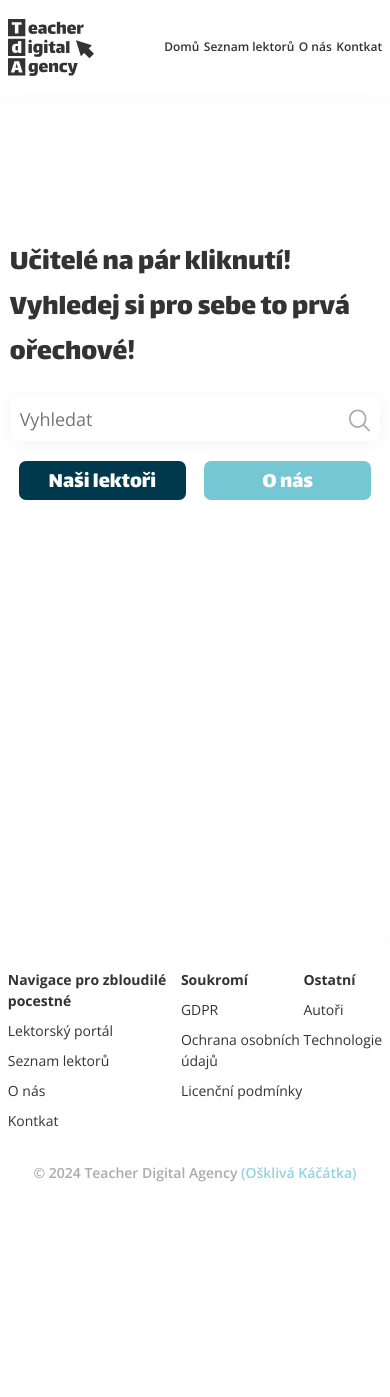
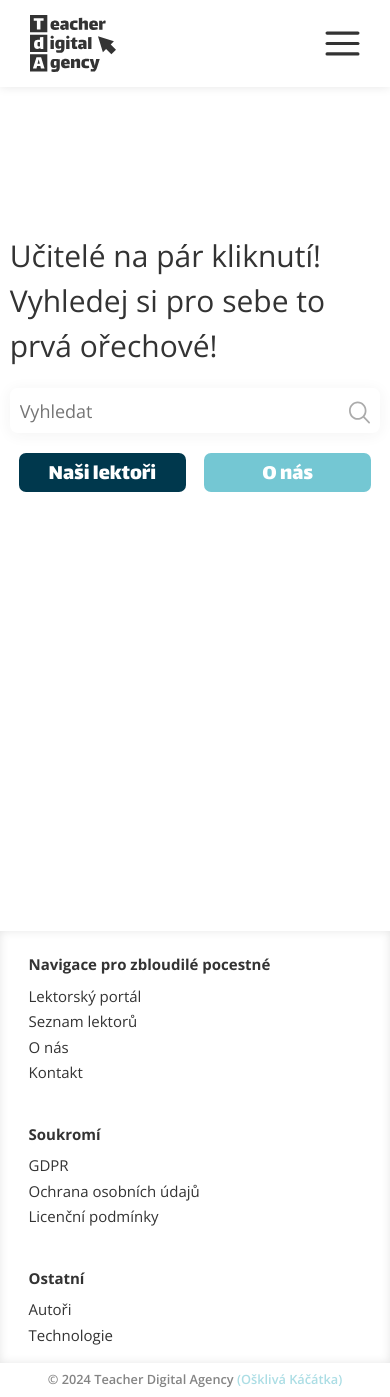
Before and after one commit to Kubiczeek/TdA24-OsklivaKacatka-Pracovni, a SvelteKit app: page / in a window 390 px wide. Before the commit the page ends 1183 px from the top, so only its background shows below. Built offline with nearby package versions, Linux system fonts and the light colour scheme.

Commit message:
feat(resposnivity): update responsivty for navbar and footer

```diff
--- a/src/routes/+layout.svelte
+++ b/src/routes/+layout.svelte
@@ -1,185 +1,233 @@
 <script>
   import "sanitize.css";
-  import { logo_black } from "$lib/assets/images.js";
+  import {
+    logo_black,
+    hamburger,
+    cross,
+    logo_color,
+  } from "$lib/assets/images.js";
+
+  let open = false;
 </script>
 
 <nav>
-  <a href="/"><img src={logo_black} alt="logo" /> </a>
-  <div class="anchors">
-    <a href="/">Domů</a>
-    <a href="/">Seznam lektorů</a>
-    <a href="/">O nás</a>
-    <a href="/">Kontkat</a>
+  <div class="contents">
+    <a href="/">
+      <img src={logo_black} alt="" />
+    </a>
+    <div class="links">
+      <a href="/">Domů</a>
+      <a href="/">Seznam lektorů</a>
+      <a href="/">O nás</a>
+      <a href="/">Kontakt</a>
+    </div>
+    <button on:click={() => (open = true)}>
+      <img src={hamburger} alt="" />
+    </button>
+    <div class="sidebar" class:open>
+      <button class="close" on:click={() => (open = false)}>
+        <img src={cross} alt="" />
+      </button>
+      <a href="/">Domů</a>
+      <a href="/">Seznam lektorů</a>
+      <a href="/">O nás</a>
+      <a href="/">Kontakt</a>
+    </div>
   </div>
 </nav>
 <slot />
 <footer>
-  <div>
-    <a href="/"><img src={logo_black} alt="logo" /> </a>
-    <div class="anchors">
-      <div class="list">
-        <span class="header">Navigace pro zbloudilé pocestné</span>
-        <a href="/">Lektorský portál</a>
-        <a href="/">Seznam lektorů</a>
-        <a href="/">O nás</a>
-        <a href="/">Kontkat</a>
-      </div>
-      <div class="list">
-        <span class="header">Soukromí</span>
-        <a href="/">GDPR</a>
-        <a href="/">Ochrana osobních údajů</a>
-        <a href="/">Licenční podmínky</a>
-      </div>
-      <div class="list">
-        <span class="header">Ostatní</span>
-        <a href="/">Autoři</a>
-        <a href="/">Technologie</a>
-      </div>
-    </div>
+  <div class="footer-content">
+    <a href="/"> <img src={logo_color} alt="" /> </a>
+    <ul>
+      <li><a href="/">Navigace pro zbloudilé pocestné</a></li>
+      <li><a href="/">Lektorský portál</a></li>
+      <li><a href="/">Seznam lektorů</a></li>
+      <li><a href="/">O nás</a></li>
+      <li><a href="/">Kontakt</a></li>
+    </ul>
+    <ul>
+      <li><a href="/">Soukromí</a></li>
+      <li><a href="/">GDPR</a></li>
+      <li><a href="/">Ochrana osobních údajů</a></li>
+      <li><a href="/">Licenční podmínky</a></li>
+    </ul>
+    <ul>
+      <li><a href="/">Ostatní</a></li>
+      <li><a href="/">Autoři</a></li>
+      <li><a href="/">Technologie</a></li>
+    </ul>
   </div>
 </footer>
-<p class="copywriter">
-  © 2024 Teacher Digital Agency <span>(Ošklivá Káčátka)</span>
-</p>
+<p>© 2024 Teacher Digital Agency <span>(Ošklivá Káčátka)</span></p>
 
 <style>
   @import url("https://fonts.googleapis.com/css2?family=Lalezar&family=Open+Sans:ital,wdth,wght@0,75..100,300..800;1,75..100,300..800&display=swap");
 
   :global(html) {
     font-size: 15px;
-    font-family: "Open Sans", sans-serif;
-    color: #333;
-    padding: 0;
-    margin: 0;
   }
 
-  a,
-  span,
-  p {
-    color: #333;
-    text-decoration: none;
-    padding: 0;
-    margin: 0;
+  :global(img) {
+    max-width: 100%;
   }
 
-  .copywriter {
-    font-size: 0.933rem;
-    font-weight: 600;
-    color: rgba(51, 51, 51, 0.41);
-    text-align: center;
-    /* position: absolute;
-    bottom: 0; */
-    width: 100%;
+  :global(a, span, p, li) {
+    font-family: "Open Sans", sans-serif;
+    margin: 0;
+    padding: 0;
+    text-decoration: none;
+    color: #333;
   }
 
-  .copywriter span {
-    color: rgba(116, 199, 211, 0.78);
-  }
-
-  .anchors {
-    display: flex;
-    align-items: center;
-    font-size: 1.2rem;
-  }
-
-  nav .anchors {
-    gap: 2.33rem;
-  }
-
-  .list {
-    display: flex;
-    flex-direction: column;
-    gap: 0.6rem;
-    font-size: 0.933rem;
-  }
-
-  .header {
-    font-weight: 700;
-  }
-
-  footer .anchors {
-    align-items: flex-start;
-    gap: 6.66rem;
-  }
-
-  footer .anchors div {
-    align-items: flex-start;
+  :global(ul, ol) {
+    list-style: none;
   }
 
   footer {
     width: 100%;
     display: flex;
-    padding: 30.5px 150px;
-    flex-direction: column;
-    /* position: absolute;
-    bottom: 10px; */
-    -webkit-box-shadow: inset 0px 4px 10.7px 0px rgba(51, 51, 51, 0.01);
-    -moz-box-shadow: inset 0px 4px 10.7px 0px rgba(51, 51, 51, 0.01);
-    box-shadow: inset 0px 4px 10.7px 0px rgba(51, 51, 51, 0.01);
+    justify-content: center;
+    box-shadow: inset 0 0 10px rgba(0, 0, 0, 0.1);
+  }
+
+  footer div > a {
+    display: flex;
+    justify-content: center;
+    align-items: center;
+  }
+
+  footer a > img {
+    width: 137px;
   }
 
   footer div {
+    width: min(1200px, 95%);
     display: flex;
-    align-items: center;
+    flex-direction: row;
     justify-content: space-between;
   }
 
-  img {
-    max-width: 100%;
+  footer ul > li {
+    padding: 0.1rem 1.25rem;
+  }
+
+  footer ul > li:first-child {
+    padding: 0.5rem 1.25rem;
+    font-weight: 700;
+  }
+
+  footer ul a {
+    padding: 0;
+  }
+
+  footer ul {
+    display: flex;
+    flex-direction: column;
+    padding: 0;
+  }
+
+  p {
+    font-size: 0.85rem;
+    padding: 0.5rem;
+    font-weight: 600;
+    text-align: center;
+    color: #333;
+    opacity: 0.6;
+  }
+
+  p > span {
+    color: #74c7d3;
+  }
+
+  nav {
+    background-color: #fff;
+    box-shadow: 0 0 10px rgba(0, 0, 0, 0.1);
+    font-weight: 600;
+    width: 100%;
+    display: flex;
+    justify-content: center;
+  }
+
+  .contents {
+    display: flex;
+    justify-content: space-between;
+    align-items: center;
+    width: 100%;
+    max-width: 1200px;
+    font-size: 1.2rem;
+  }
+
+  .contents button,
+  .sidebar {
+    display: none;
+  }
+
+  a {
+    padding: 1rem 2rem;
+  }
+
+  nav img {
     width: 86px;
   }
 
-  footer img {
-    width: 137px;
-  }
-
-  nav {
-    display: flex;
-    justify-content: space-between;
-    width: 100%;
-    padding: 19px 150px;
-    font-weight: 600;
-    -webkit-box-shadow: 0px 3px 16.2px 0px rgba(51, 51, 51, 0.03);
-    -moz-box-shadow: 0px 3px 16.2px 0px rgba(51, 51, 51, 0.03);
-    box-shadow: 0px 3px 16.2px 0px rgba(51, 51, 51, 0.03);
-  }
-
-  @media (max-width: 1300px) {
-    nav {
-      padding: 19px 2%;
-    }
-    footer {
-      padding: 30.5px 2%;
-    }
-  }
-
-  @media (max-width: 850px) {
-    footer > div > a {
+  @media (max-width: 720px) {
+    .links {
       display: none;
     }
 
-    footer > div {
-      width: 100%;
+    footer div {
+      flex-direction: column;
     }
 
-    footer > div > .anchors {
-      display: flex;
-      width: 100%;
-      justify-content: space-between;
-      gap: 0px;
+    footer div > a {
+      display: none;
     }
 
-    footer {
-      align-items: center;
+    .sidebar {
+      display: flex;
+      position: absolute;
+      flex-direction: column;
+      align-items: flex-end;
+      top: 0;
+      left: -100%;
+      width: 100%;
+      height: 100vh;
+      font-weight: 700;
+      font-size: 1.4rem;
+      padding: 1rem 0.2rem;
+      backdrop-filter: blur(3px);
+      opacity: 0;
+      transition: all 0.3s ease-in-out;
     }
-  }
 
-  @media (max-width: 500px) {
-    nav > .anchors {
-      gap: 0.3rem;
+    .sidebar > button {
+      display: block;
+      border: none;
+      background-color: transparent;
+      width: auto;
+      padding: 1rem 2rem;
     }
-    .anchors {
-      font-size: 0.8rem;
+
+    .sidebar > button img {
+      width: 30px;
+    }
+
+    .contents > button {
+      display: block;
+      border: none;
+      background-color: transparent;
+      width: auto;
+      padding: 1rem 2rem;
+    }
+
+    .contents > button img {
+      width: 35px;
+    }
+
+    .open {
+      opacity: 1;
+      left: 0;
     }
   }
 </style>
```
